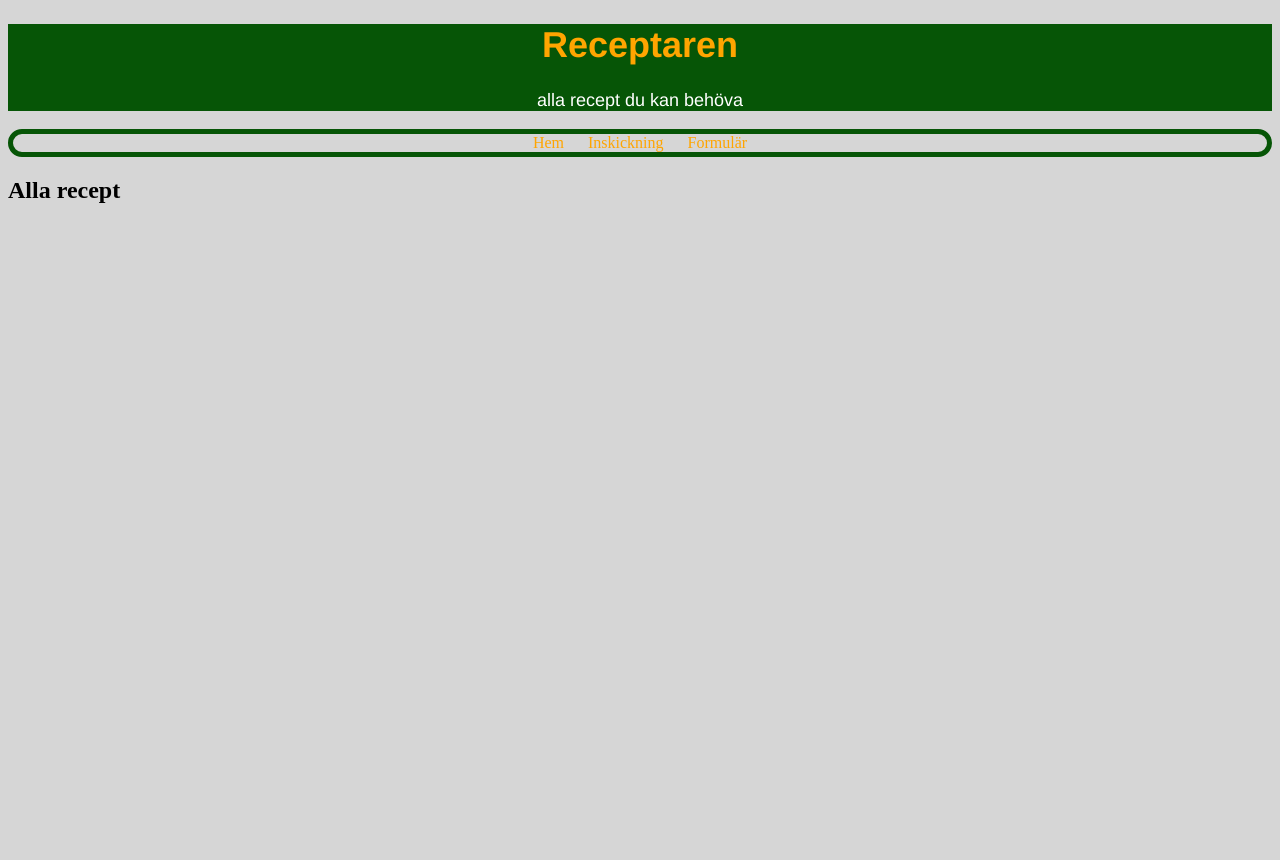
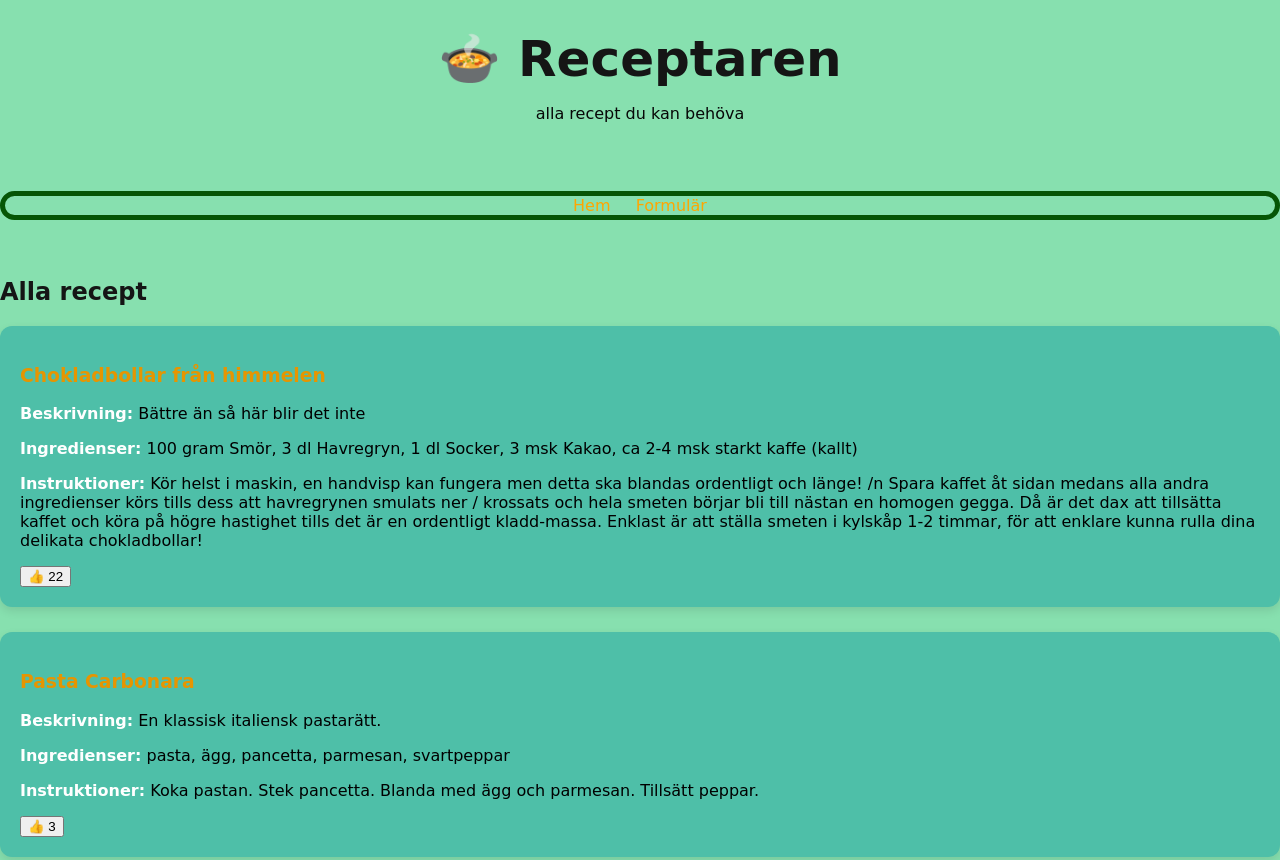
Before and after one commit to Calcifer-Demon/AshleyJackOliver, a plain HTML site: page Projektny/pages/index.html in a window 1280 px wide. Shown: the top 860 px of the page. Before the commit the page ends 800 px from the top, so only its background shows below. Drawn offline with Linux system fonts and the light colour scheme; no server answers.

Commit message:
matcha css
börjat match sidorna i css

```diff
--- a/Projektny/pages/index.html
+++ b/Projektny/pages/index.html
@@ -8,14 +8,14 @@
 </head>
 <body>
     <header>
-    <h1>Receptaren</h1>
+    <h1>🍲 Receptaren</h1>
     <p>alla recept du kan behöva</p>
-    </header>
+    </header><br><br>
+
     <nav>
         <a class="nav" href="index.html"> Hem </a>
-        <a class="nav" href="skapaRecept.html">Inskickning</a>
         <a class="nav" href="Förmulär.html">Formulär</a>
-    </nav>
+    </nav><br><br>
      <section id="recept">
       <h2>Alla recept</h2>
       <div id="lista-alla-recept"></div>
--- a/Projektny/scripts/main.js
+++ b/Projektny/scripts/main.js
@@ -14,7 +14,7 @@ function hämtaRecept() {
       visaRecept(allaRecept);
     }
   };
-  ajaxForfragan.open("GET", "recipes.json", true);
+  ajaxForfragan.open("GET", "../pages/recipes.json", true);
   ajaxForfragan.send();
 }
 
--- a/Projektny/styles/förmulär.css
+++ b/Projektny/styles/förmulär.css
@@ -19,8 +19,8 @@ header {
 }
 
 header h1 {
-  font-size: 2.5rem;
-  margin: 10px 0;
+  font-size: 50px;
+  margin: 10px;
 }
 
 header p {
--- a/Projektny/styles/style.css
+++ b/Projektny/styles/style.css
@@ -1,20 +1,27 @@
+body {
+    font-family: cursive;
+    background-color: #87e0af;
+    margin: 0;
+  padding: 0;
+  color: #151515;
+}
 header {
-    background-color: rgb(6, 85, 6);
-    font-size: large;
-    font-family:'Franklin Gothic Medium' ;
-    text-align: center;
-}
-h1 {
-    color: orange;
+  text-align: center;
+  margin-bottom: 30px;
+
 }
 
-p {
-    color: white;
+header h1 {
+    padding-top: 20px;
+  font-size: 50px;
+  margin: 10px;
 }
 
-body {
-    background-color: rgb(214, 214, 214);
+header p {
+  color: #070707;
+  font-family: cursive;
 }
+
 
 nav {
     text-align: center;
@@ -29,7 +36,11 @@ nav a {
     padding: 10px;
 }
 .recipe-card {
-    background-color: rgb(179, 198, 167);
+    background: #4ebfa8;
+    border-radius: 12px;
+  padding: 20px;
+  margin-bottom: 25px;
+  box-shadow: 0 4px 10px rgba(6, 6, 6, 0.1);
 }
 .recipe-card h3 {
     color: rgb(230, 149, 1);
```
Also changed, not shown: Projektny/pages/Förmulär.html (+0 -1 lines), Projektny/pages/recipes.json (renamed from Projektny/recipes.json).
